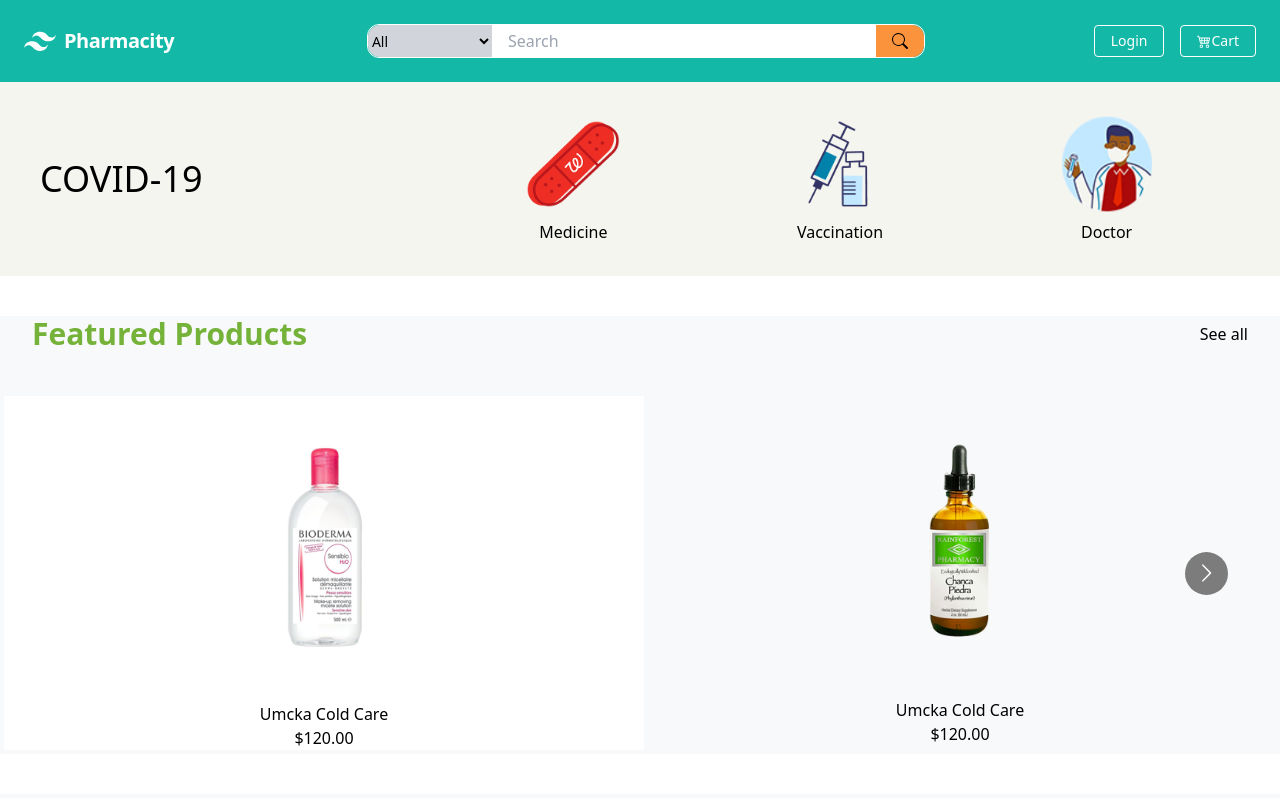
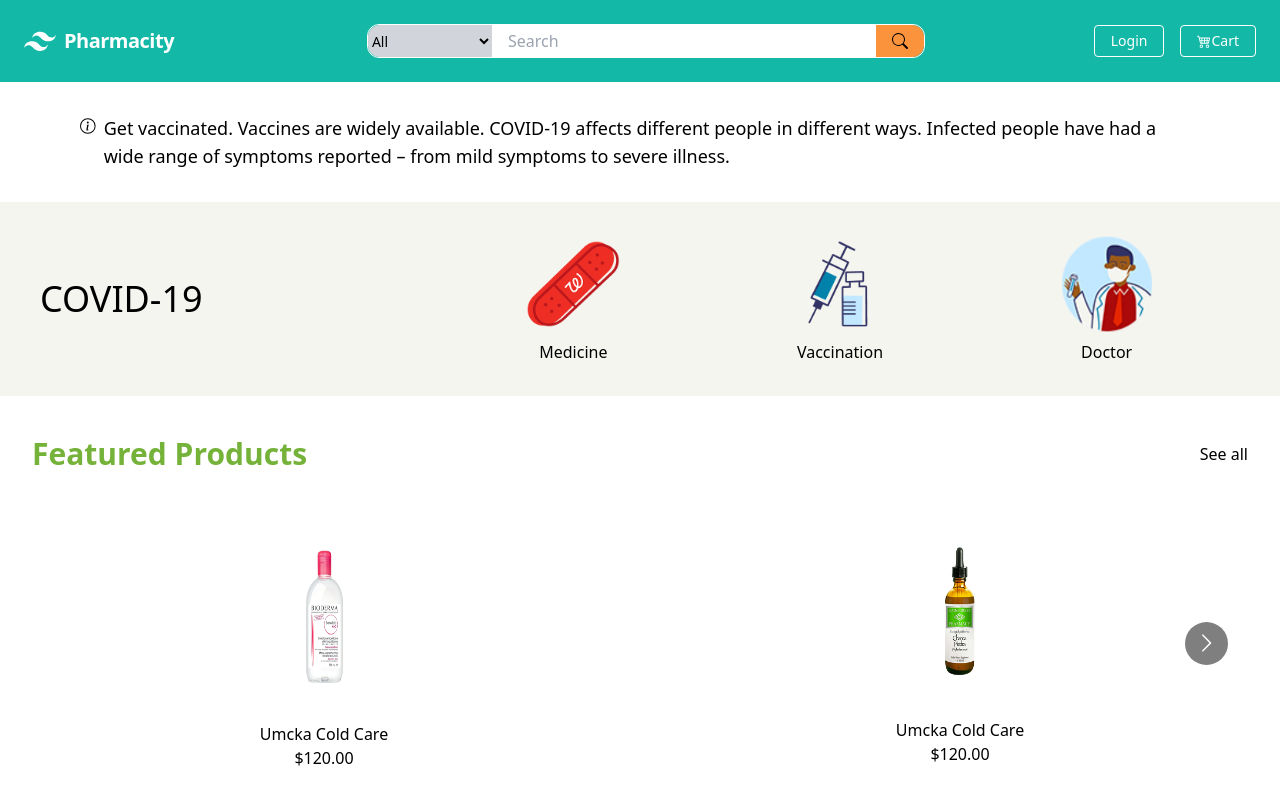
Before and after one commit to pharmacity-xyz/ui-nextjs, a Next.js app: page / in a window 1280 px wide. Shown: the top 798 px of the page. Built offline with nearby package versions, Linux system fonts and the light colour scheme.

Commit message:
Update slider

```diff
--- a/components/Slider/index.tsx
+++ b/components/Slider/index.tsx
@@ -58,22 +58,22 @@ const Slider = (props) => {
   return (
     <Carousel ssr responsive={responsive} className="text-center">
       <div className="container bg-white m-1">
-        <Image src={product1} width={200} height={300} />
+        <Image src={product1} width={100} height={200} />
         <h2>Umcka Cold Care</h2>
         <p>$120.00</p>
       </div>
       <div className="container">
-        <Image src={product2} width={200} height={300} />
+        <Image src={product2} width={100} height={200} />
         <h2>Umcka Cold Care</h2>
         <p>$120.00</p>
       </div>
       <div className="container">
-        <Image src={product3} width={200} height={300} />
+        <Image src={product3} width={100} height={200} />
         <h2>Umcka Cold Care</h2>
         <p>$120.00</p>
       </div>
       <div className="container">
-        <Image src={product1} width={200} height={300} />
+        <Image src={product1} width={100} height={200} />
         <h2>Umcka Cold Care</h2>
         <p>$120.00</p>
       </div>
--- a/pages/index.tsx
+++ b/pages/index.tsx
@@ -2,33 +2,56 @@ import type { NextPage } from 'next'
 import Head from 'next/head'
 import Image from 'next/image'
 import Link from 'next/link'
+import { BsInfoCircle } from 'react-icons/bs'
+
 import Slider from '../components/Slider'
-
 import scheduleVaccineImg from '../public/images/schedule_vaccine.png'
 import fluShotsAreHereImg from '../public/images/flu_shots_are_here.png'
 import doctorImg from '../public/images/doctor.png'
 
+const covid19Rows = [
+  {
+    id: 1,
+    img: scheduleVaccineImg,
+    name: 'Medicine',
+  },
+  {
+    id: 2,
+    img: fluShotsAreHereImg,
+    name: 'Vaccination',
+  },
+  {
+    id: 3,
+    img: doctorImg,
+    name: 'Doctor',
+  },
+]
+
 const Home: NextPage = () => {
   return (
     <div>
+      <div className="">
+        <div className="flex px-20 py-8">
+          <BsInfoCircle className="text-2xl mr-2" />
+          <p className="text-lg">
+            Get vaccinated. Vaccines are widely available. COVID-19 affects
+            different people in different ways. Infected people have had a wide
+            range of symptoms reported – from mild symptoms to severe illness.
+          </p>
+        </div>
         <div className="flex items-center bg-[#F5f5f0] py-8 px-10">
           <h1 className="text-4xl w-1/3">COVID-19</h1>
           <div className="flex justify-around w-2/3">
-          <div className="text-center">
-            <Image src={scheduleVaccineImg} width="100" height="100" />
-            <h5>Medicine</h5>
+            {covid19Rows.map((row) => (
+              <div key={row.id} className="text-center">
+                <Image src={row.img} width="100" height="100" />
+                <h5>{row.name}</h5>
               </div>
-          <div className="text-center">
-            <Image src={fluShotsAreHereImg} width="100" height="100" />
-            <h5>Vaccination</h5>
-          </div>
-          <div className="text-center">
-            <Image src={doctorImg} width="100" height="100" />
-            <h5>Doctor</h5>
+            ))}
           </div>
         </div>
       </div>
-      <div className="bg-[#f8f9fa]">
+      <div className="">
         <div className="my-10">
           <div className="flex justify-between items-center px-8">
             <h2 className="text-3xl">
@@ -39,7 +62,7 @@ const Home: NextPage = () => {
         </div>
         <Slider />
       </div>
-      <div className="bg-[#f8f9fa]">
+      <div className="">
         <div className="my-10">
           <div className="flex justify-between items-center px-8">
             <h2 className="text-3xl">
@@ -50,15 +73,17 @@ const Home: NextPage = () => {
         </div>
         <Slider />
       </div>
-      <div className="bg-green-500 text-white text-center py-10 my-5">
+      <div className="bg-green-500 text-white text-center py-10 mt-5">
         <h1 className="w-full text-3xl">Sign up for discount up to 55 % OFF</h1>
         <p className="w-full py-5">
           Lorem ipsum dolor sit amet consectetur adipisicing elit. Culpa laborum
           voluptates excepturi neque labore
         </p>
+        <Link href="/register">
           <button className="border border-white px-5 py-1 rounded-md">
             SIGN UP
           </button>
+        </Link>
       </div>
     </div>
   )
```
Lines whose indentation alone changed are shown as unchanged.
